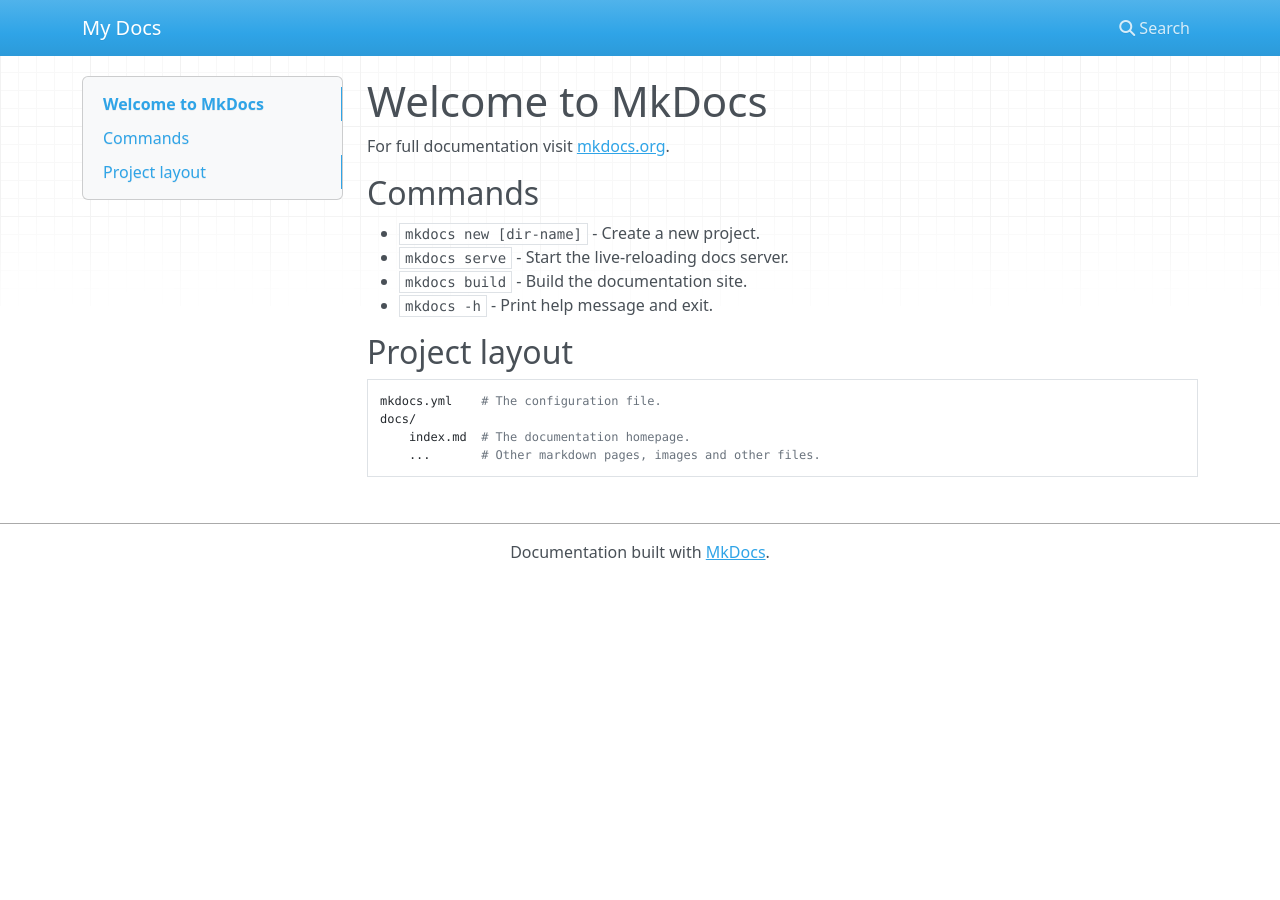
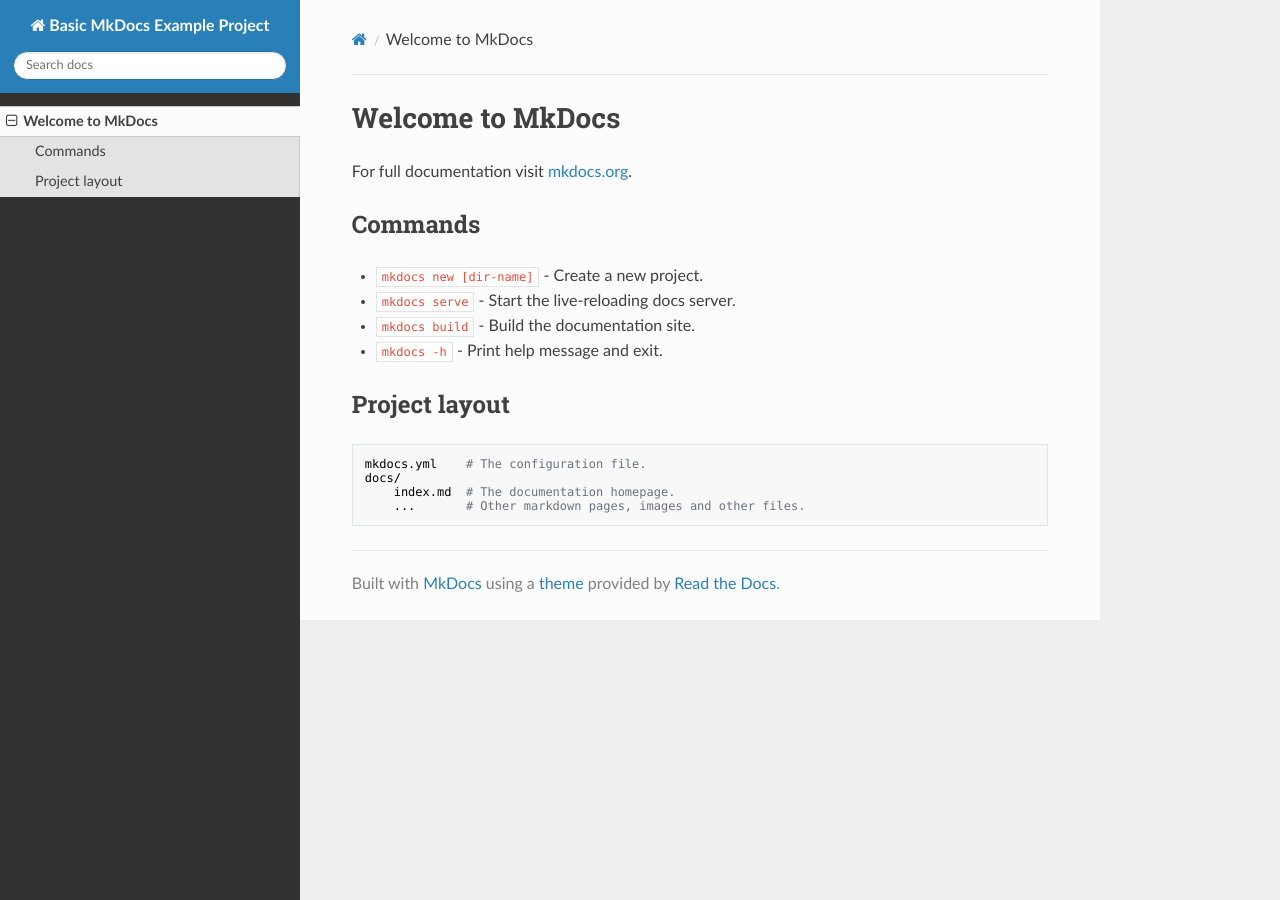
Before and after one commit to Fabrice000/D4rkC4rl, an MkDocs documentation site: the page built from docs/index.md, in a window 1280 px wide. Built offline with MkDocs 1.6.1, drawn with Linux system fonts in a browser that asks for light colours; nearby versions of some CDN libraries.

```diff
--- a/mkdocs.yml
+++ b/mkdocs.yml
@@ -1 +1,16 @@
-site_name: My Docs
+site_name: Basic MkDocs Example Project
+theme:
+  name: readthedocs
+  highlightjs: true
+plugins:
+  - search
+  - mkdocstrings:
+      handlers:
+        # See: https://mkdocstrings.github.io/python/usage/
+        python:
+          options:
+            docstring_style: sphinx
+markdown_extensions:
+  - markdown_include.include:
+      base_path: .
+  - admonition
```
Also changed, not shown: .readthedocs.yaml (added, +20 -0 lines), docs/requirements.txt (added, +60 -0 lines), pyproject.toml (added, +8 -0 lines), 1 other file.
